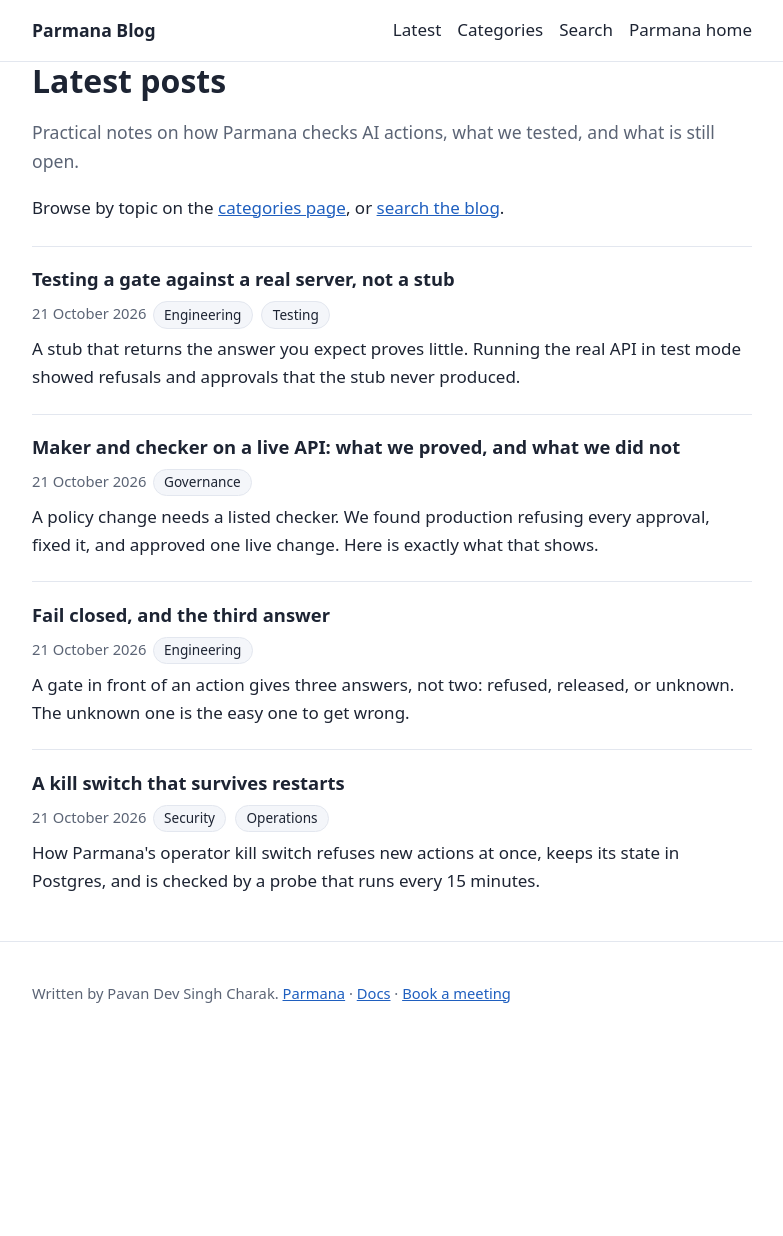
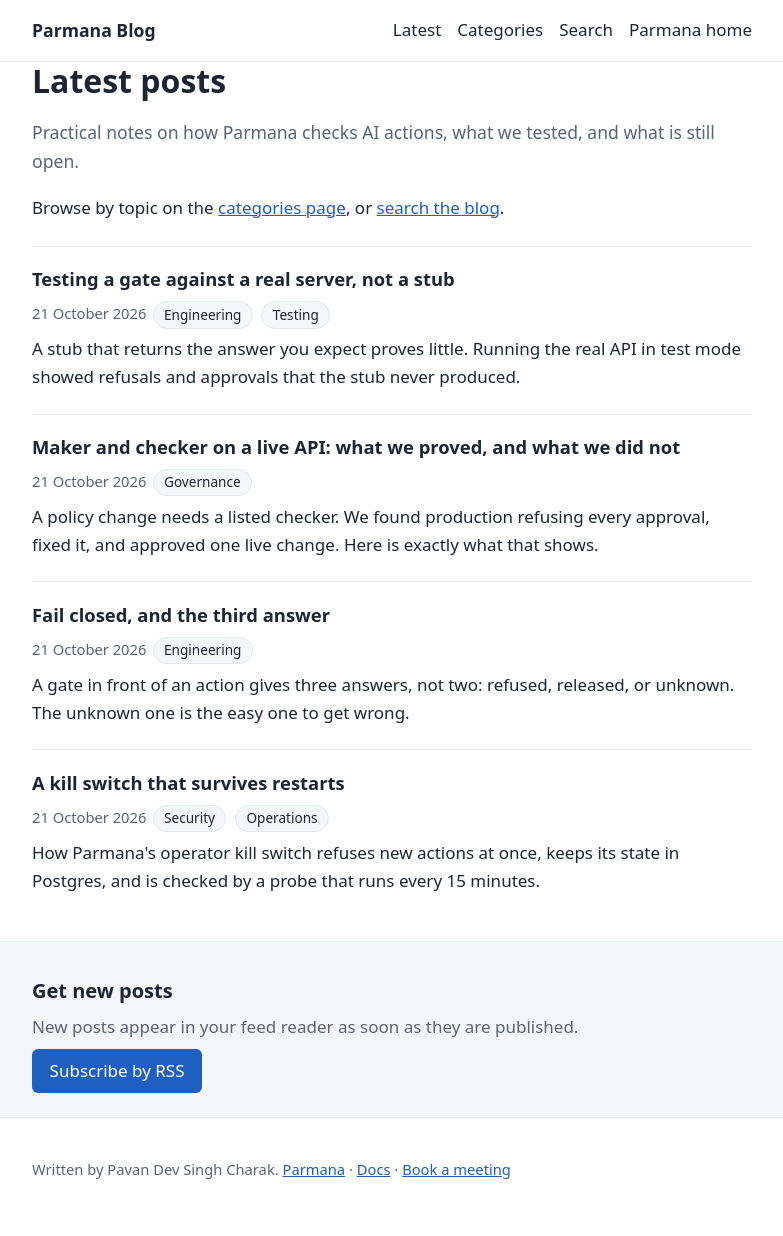
Before and after one commit to pavancharak/parmana-blog, a Jekyll site: the page built from index.md, in a window 1280 px wide. Shown: the whole page, without its empty margins (248-1031 px from the left). Built offline with Jekyll 4.4.1, drawn with Linux system fonts in a browser that asks for light colours; before the commit the page ends 1060 px from its top, so only the background shows below that.

Commit message:
Add a subscribe box and an RSS feed
Co-Authored-By: Claude Haiku 5.5 <noreply@anthropic.com>
Claude-Session: https://claude.ai/code/session_01Lra1MRzefPMVe5wu96Z1Xi

```diff
--- a/_config.yml
+++ b/_config.yml
@@ -8,3 +8,5 @@ exclude:
   - README.md
   - Gemfile
   - Gemfile.lock
+plugins:
+  - jekyll-feed
--- a/_layouts/default.html
+++ b/_layouts/default.html
@@ -24,6 +24,13 @@
   <main id="main" class="wrap">
     {{ content }}
   </main>
+  <aside class="subscribe" aria-labelledby="subscribe-title">
+    <div class="wrap">
+      <h2 id="subscribe-title">Get new posts</h2>
+      <p>New posts appear in your feed reader as soon as they are published.</p>
+      <a class="button" href="{{ '/feed.xml' | relative_url }}">Subscribe by RSS</a>
+    </div>
+  </aside>
   <footer class="site-footer">
     <div class="wrap">
       <p>Written by {{ site.author }}. <a href="https://parmanasystems.com">Parmana</a> &middot; <a href="https://docs.parmanasystems.com">Docs</a> &middot; <a href="https://cal.com/pavan-charak/">Book a meeting</a></p>
--- a/assets/site.css
+++ b/assets/site.css
@@ -54,3 +54,6 @@ h2 { font-size: 1.35rem; margin: 2rem 0 .5rem; }
 .pager .next { text-align: right; }
 .site-footer { border-top: 1px solid var(--line); color: var(--muted); font-size: .92rem; padding: 1.5rem 0 2.5rem; }
 @media (max-width: 480px) { body { font-size: 16px; } h1 { font-size: 1.6rem; } }
+.subscribe { background: var(--soft); border-top: 1px solid var(--line); padding: 2rem 0; }
+.subscribe h2 { margin: 0 0 .4rem; font-size: 1.25rem; }
+.subscribe p { margin: 0 0 1rem; color: var(--muted); }
```
